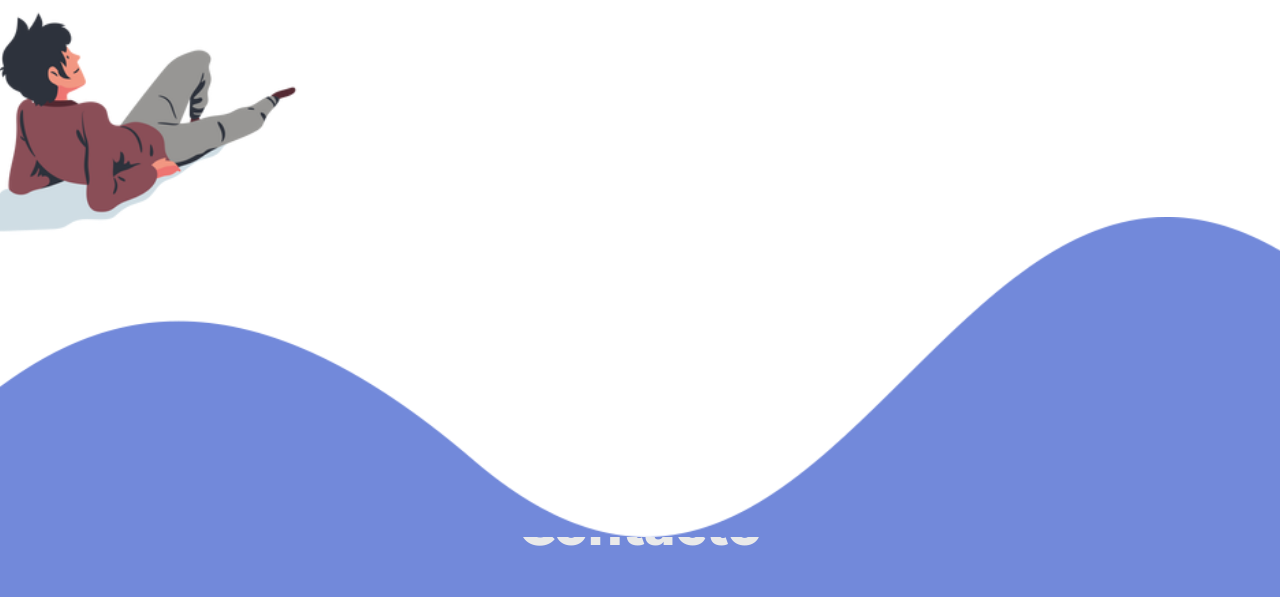
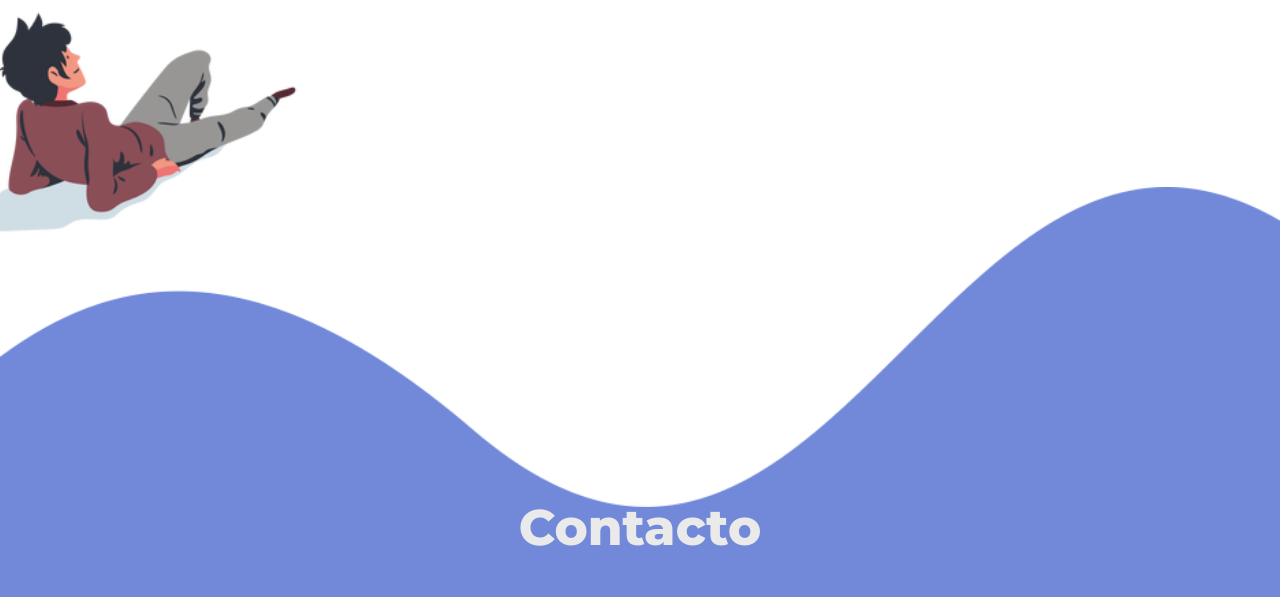
Before and after one commit to EmilianoGorgellon/EmilianoGorgellon.github.io, a plain HTML site: page index.html in a window 1280 px wide. Shown: the part 3138-3735 px from the top of the page. Drawn offline with nearby package versions, Linux system fonts and the light colour scheme.

Commit message:
Agrego estilos de css

```diff
--- a/css/style.css
+++ b/css/style.css
@@ -471,7 +471,7 @@ body {
     position: absolute;
     width: 100%;
     left: 0;
-    top: -180px;
+    top: -70%;
     height: 40vh;
     background-image: url("/assets/images/wave-reverse.png");
     background-repeat: no-repeat;
```
